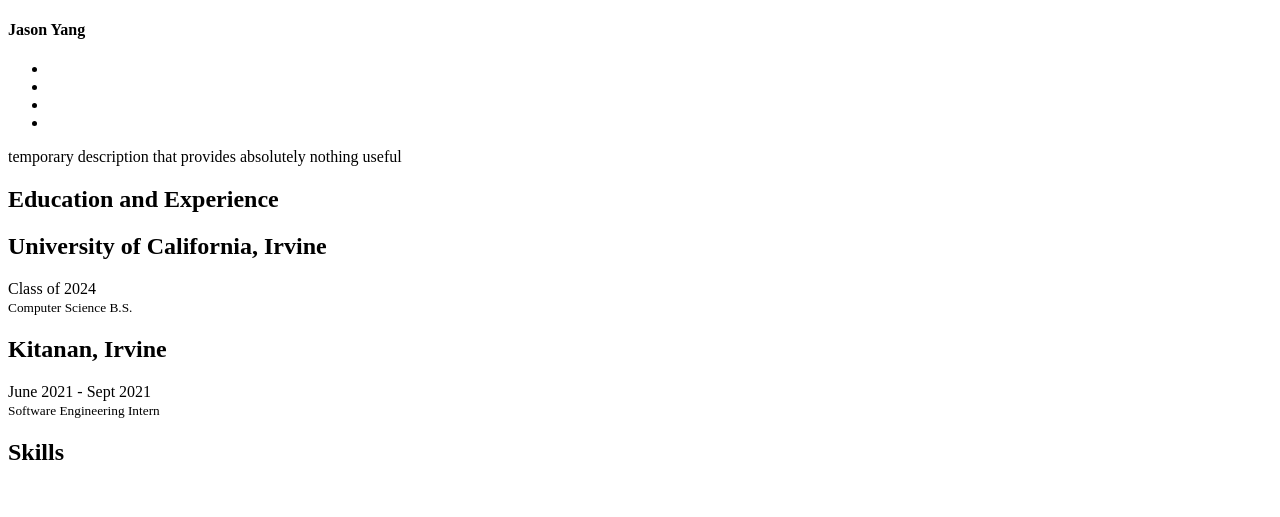
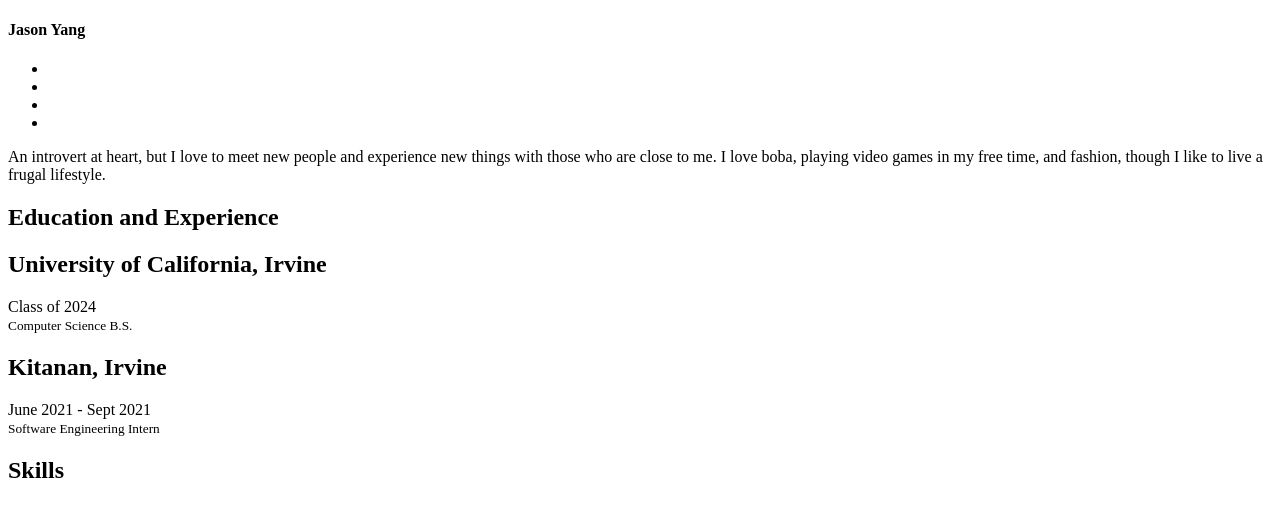
Before and after one commit to Pesra/pesra.github.io, a Jekyll site: the page built from index.html, in a window 1280 px wide and 900 px high, scrolled down 402 px, cut to the strip 112-629 px from the top of the window. Built offline with Jekyll 4.4.1, drawn with Linux system fonts in a browser that asks for light colours.

Commit message:
Update about.html

```diff
--- a/_includes/sections/about.html
+++ b/_includes/sections/about.html
@@ -53,7 +53,7 @@
     </div>
     <div class="row">
         <div class="col-lg-8 col-lg-offset-2 text-center m-t-lg m-b-lg wow zoomIn">
-            <p><span data-i18n="about_me.des">temporary description that provides absolutely nothing useful</span></p>
+            <p><span data-i18n="about_me.des">An introvert at heart, but I love to meet new people and experience new things with those who are close to me. I love boba, playing video games in my free time, and fashion, though I like to live a frugal lifestyle. </span></p>
         </div>
     </div>
 </div>
```
